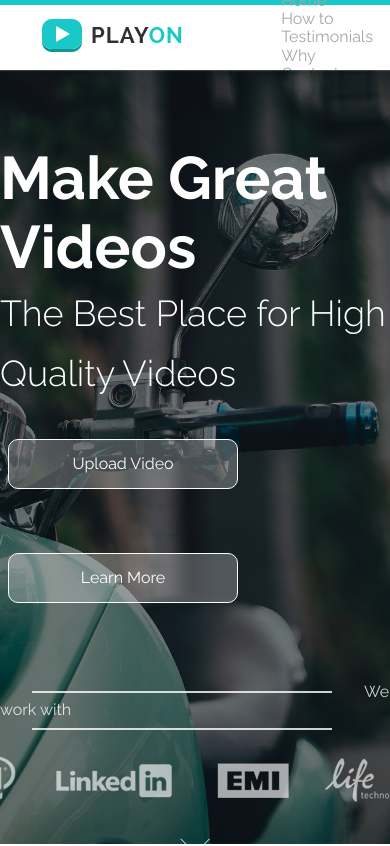
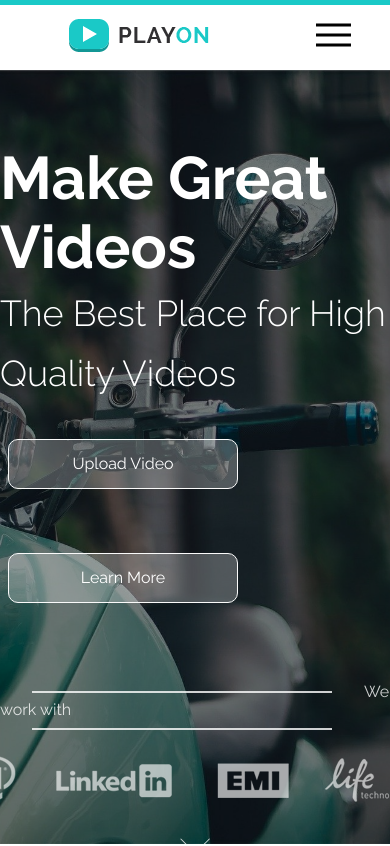
Before and after one commit to krzosdominik/playon_LandingPage, a website: page index.html in a window 390 px wide. Shown: the top 846 px of the page. Drawn offline with Linux system fonts and the light colour scheme.

Commit message:
add hamburger menu

```diff
--- a/index.html
+++ b/index.html
@@ -36,6 +36,11 @@
                     </li>
                 </ul>
             </nav>
+            <button class="hamburger">
+                <span class="hamburger__box">
+                    <span class="hamburger__inner"></span>
+                </span>
+            </button>
         </header>
 
         <section class="jumbotron">
@@ -264,5 +269,7 @@
             </div>
         </footer>
 
+        <script src='./js/app.js'></script>
+
     </body>
 </html>
--- a/js/app.js
+++ b/js/app.js
@@ -0,0 +1,12 @@
+const hamburger = document.querySelector('.hamburger');
+const nav = document.querySelector('.navigation');
+const navItem = document.querySelectorAll('.navigation__item a');
+
+const handleClick = () => {
+    hamburger.classList.toggle('hamburger--active');
+    nav.classList.toggle('navigation--active');
+}
+
+hamburger.addEventListener('click', handleClick);
+
+navItem.forEach(item => item.addEventListener('click', handleClick));
--- /dev/null
+++ b/scss/elements/_hamburger.scss
@@ -0,0 +1,121 @@
+.hamburger {
+  @media (min-width: 850px) {
+    display: none;
+  }
+}
+
+@media (max-width: 850px) {
+  .hamburger {
+    padding: 10px;
+    display: inline-block;
+    cursor: pointer;
+    background-color: transparent;
+    border: 0;
+    margin: 0;
+    z-index: 5;
+  }
+
+  .hamburger,
+  .navigation {
+    transition: transform 0.3s 0.1s ease-in-out;
+  }
+
+  .hamburger--active {
+    // transform: translatex(100%);
+    position: relative;
+    transition: 1s 0.2s ease-in-out;
+
+    &::after {
+      content: "Close";
+      position: absolute;
+      font-size: 12px;
+      top: 90%;
+      left: 50%;
+      transform: translate(-50%);
+      opacity: 0;
+      animation: opacity-change 0.5s 0s linear forwards;
+    }
+  }
+
+  .hamburger__box {
+    width: 35px;
+    height: 24px;
+    display: inline-block;
+    position: relative;
+  }
+
+  @mixin hamburger-line {
+    width: 100%;
+    height: 3px;
+    background-color: black;
+    position: absolute;
+  }
+
+  .hamburger__inner {
+    @include hamburger-line;
+
+    left: 0;
+    top: 50%;
+    transform: translateY(-50%);
+    transition: background-color 0.1s 0.2s ease-in-out;
+  }
+
+  .hamburger__inner::before,
+  .hamburger__inner::after {
+    @include hamburger-line;
+
+    content: "";
+    left: 0;
+    transition: transform 0.2s 0.2s ease-in-out;
+  }
+
+  .hamburger__inner::before {
+    top: -10px;
+  }
+
+  .hamburger__inner::after {
+    top: 10px;
+  }
+
+  .hamburger--active .hamburger__inner {
+    background-color: transparent;
+  }
+
+  .hamburger--active .hamburger__inner:before {
+    transform: translateY(10px) rotate(45deg);
+  }
+
+  .hamburger--active .hamburger__inner:after {
+    transform: translateY(-10px) rotate(-45deg);
+  }
+
+  .navigation {
+    display: flex;
+    justify-content: center;
+    align-items: center;
+    text-align: center;
+    height: 100vh;
+    width: 100%;
+    background-color: $secondary_color;
+    position: absolute;
+    top: 0;
+    left: 0;
+    transform: translateY(-100vh);
+    z-index: 3;
+  }
+
+  .navigation--active {
+    transform: translateY(0px);
+  }
+
+  .navigation__list {
+    margin-top: 50px;
+    justify-content: center;
+    flex-direction: column;
+
+    .navigation__item {
+      margin-bottom: 10px;
+      font-size: 30px;
+    }
+  }
+}
--- a/scss/elements/_navigation.scss
+++ b/scss/elements/_navigation.scss
@@ -2,10 +2,6 @@
   .navigation__list {
     list-style: none;
     display: flex;
-
-    @media (max-width: 700px) {
-      flex-direction: column;
-    }
 
     .navigation__item {
       a {
@@ -14,10 +10,6 @@
         padding: 30px;
         transition: color 0.1s 0.1s ease-in-out;
 
-        @media (max-width: 850px) {
-          padding: 30px 15px;
-        }
-
         &:hover {
           color: $primary_color;
         }
--- a/scss/main.scss
+++ b/scss/main.scss
@@ -1,23 +1,24 @@
 // generic
-@import './generic/normalize';
+@import "./generic/normalize";
 
 //settings
-@import './settings/all';
-@import './settings/fonts';
-@import './settings/grid';
-@import './settings/colors';
-@import './settings/variables';
+@import "./settings/all";
+@import "./settings/fonts";
+@import "./settings/grid";
+@import "./settings/colors";
+@import "./settings/variables";
 
 //mixins
-@import './elements/buttons';
-@import './elements/line-after';
+@import "./elements/buttons";
+@import "./elements/line-after";
 
 //elements
-@import './elements/header';
-@import './elements/navigation';
-@import './elements/home';
-@import './elements/how-to';
-@import './elements/testimonials';
-@import './elements/why';
-@import './elements/video';
-@import './elements/footer';
+@import "./elements/header";
+@import "./elements/hamburger";
+@import "./elements/navigation";
+@import "./elements/home";
+@import "./elements/how-to";
+@import "./elements/testimonials";
+@import "./elements/why";
+@import "./elements/video";
+@import "./elements/footer";
```
Also changed, not shown: css/main.css, 1 other file.
